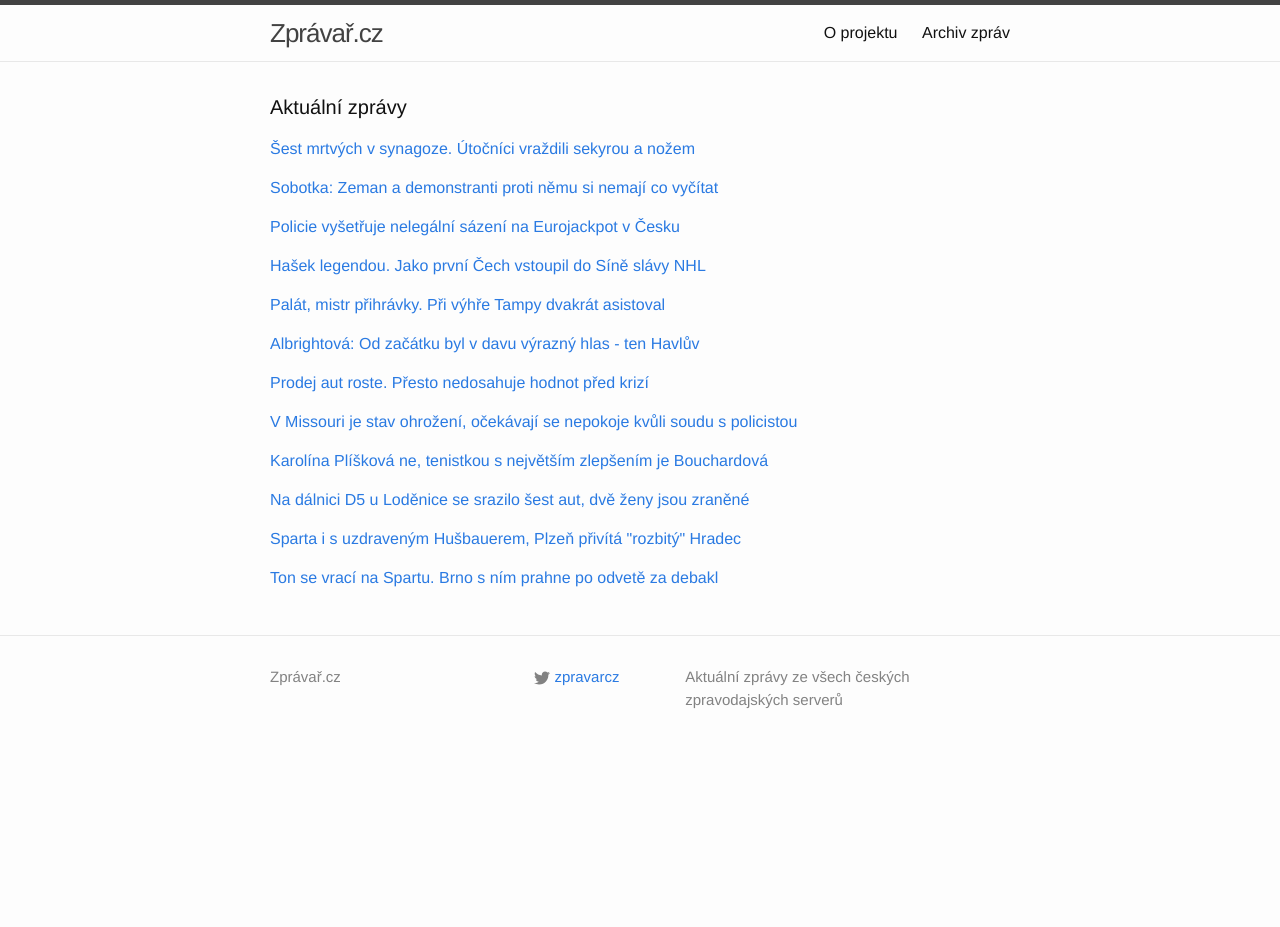
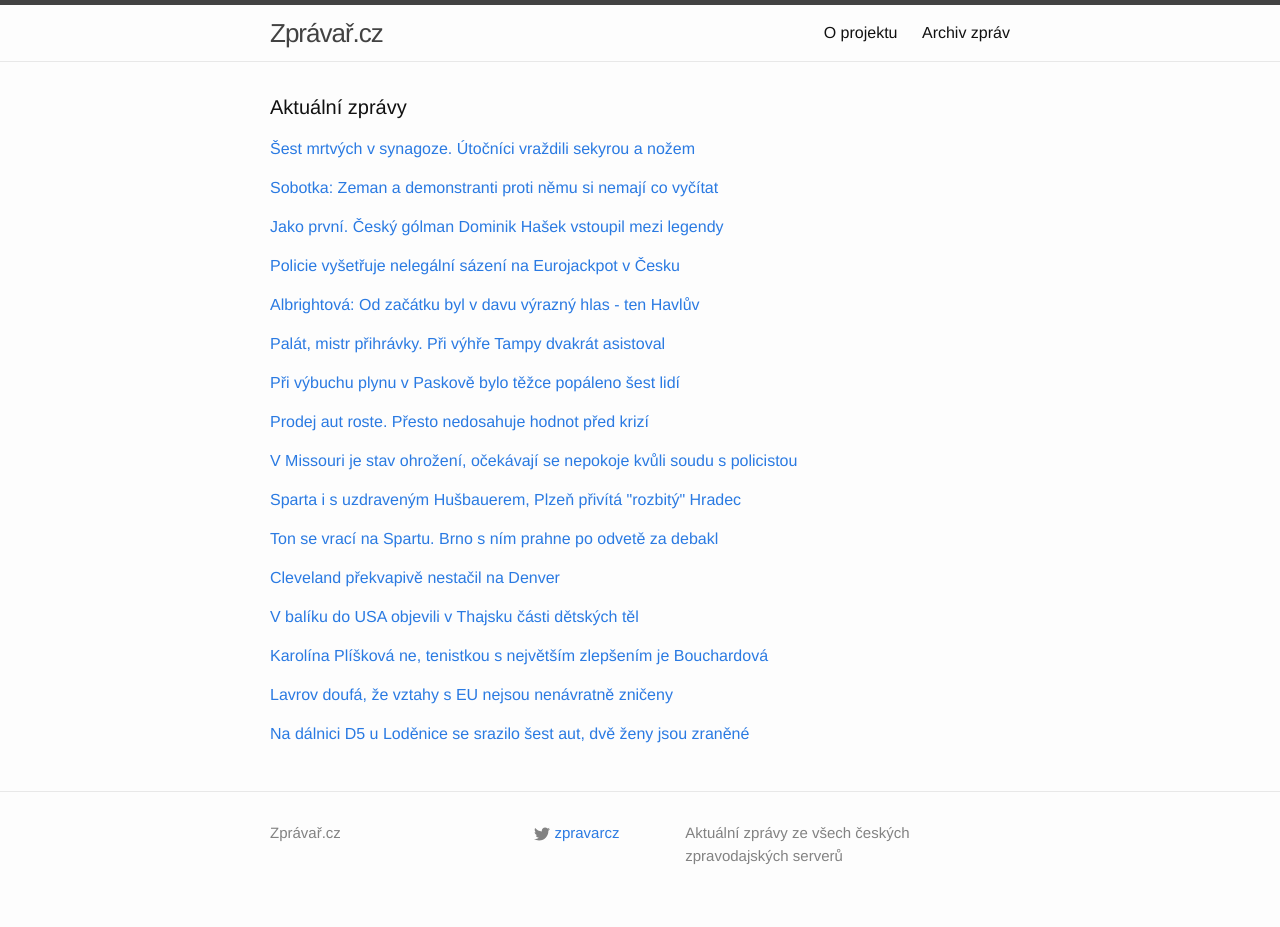
Before and after one commit to adliska/zpravar, a Jekyll site: the page built from index.html, in a window 1280 px wide. Built offline with Jekyll 4.4.1, drawn with Linux system fonts in a browser that asks for light colours; before the commit the page ends 900 px from its top, so only the background shows below that.

Commit message:
zpravar news update

```diff
--- a/index.html
+++ b/index.html
@@ -35,8 +35,18 @@ layout: default
 <li><a href=http://zpravy.idnes.cz/sobotka-odsoudil-protesty-proti-zemanovi-fjj-/domaci.aspx?c=A141117_233908_domaci_jj>Sobotka: Na prezidenta se vejce neházejí, nemá ale rozdělovat společnost - zpravy.idnes.cz</a></li>
 <li><a href=http://www.ceskenoviny.cz/zpravy/zpravy/sobotka-zeman-a-demonstranti-proti-nemu-si-nemaji-co-vycitat/1148328>Sobotka: Zeman a demonstranti proti němu si nemají co vyčítat - www.ceskenoviny.cz</a></li>
 </ul>
-</div><p><a href="javascript:;" onclick="toggle_visibility('zpravy2')">Policie vyšetřuje nelegální sázení na Eurojackpot v Česku</a></p>
+</div><p><a href="javascript:;" onclick="toggle_visibility('zpravy2')">Jako první. Český gólman Dominik Hašek vstoupil mezi legendy</a></p>
 <div id="zpravy2" style="display:none">
+<ul>
+<li><a href=http://www.denik.cz/hokej/jako-prvni-cesky-golman-dominik-hasek-vstoupil-mezi-legendy-20141118.html>Jako první. Český gólman Dominik Hašek vstoupil mezi legendy - www.denik.cz</a></li>
+<li><a href=http://www.tyden.cz/rubriky/sport/hokej/nhl/hasek-legendou-jako-prvni-cech-vstoupil-do-sine-slavy-nhl_324539.html>Hašek legendou. Jako první Čech vstoupil do Síně slávy NHL - www.tyden.cz</a></li>
+<li><a href=http://www.denik.cz/hokej/hasek-byl-jako-prvni-cech-uveden-do-hokejove-sine-slavy-v-torontu-20141118.html>Hašek byl jako první Čech uveden do hokejové Síně slávy v Torontu - www.denik.cz</a></li>
+<li><a href=http://hokej.idnes.cz/dominik-hasek-byl-jako-prvni-cech-uveden-do-hokejove-sine-slavy-v-torontu-1q5-/nhl.aspx?c=A141118_071808_nhl_ten>Hašek byl jako první Čech uveden do hokejové Síně slávy v Torontu - hokej.idnes.cz</a></li>
+<li><a href=http://sport.aktualne.cz/hasek-a-dalsi-legendy-byli-uvedeni-do-sine-slavy/r~08a704466ee311e4b6d20025900fea04/>Hašek a další legendy byli uvedeni do Síně slávy - sport.aktualne.cz</a></li>
+<li><a href=http://www.sportovninoviny.cz/zpravy/hasek-byl-jako-prvni-cech-uveden-do-hokejove-sine-slavy-v-torontu/1148336>Hašek byl jako první Čech uveden do hokejové Síně slávy v Torontu - www.sportovninoviny.cz</a></li>
+</ul>
+</div><p><a href="javascript:;" onclick="toggle_visibility('zpravy3')">Policie vyšetřuje nelegální sázení na Eurojackpot v Česku</a></p>
+<div id="zpravy3" style="display:none">
 <ul>
 <li><a href=http://www.tyden.cz/rubriky/domaci/krimi/policie-vysetruje-nelegalni-sazeni-na-eurojackpot-v-cesku_324536.html>Policie vyšetřuje nelegální sázení na Eurojackpot v Česku - www.tyden.cz</a></li>
 <li><a href=http://www.denik.cz/ekonomika/policie-proveruje-mozne-nelegalni-sazeni-na-eurojackpot-v-cr-20141118.html>Policie prověřuje možné nelegální sázení na Eurojackpot v ČR - www.denik.cz</a></li>
@@ -44,17 +54,17 @@ layout: default
 <li><a href=http://ekonomika.idnes.cz/policie-setri-podvod-v-sazeni-na-eurojackpot-f3h-/ekoakcie.aspx?c=A141118_073555_ekoakcie_skr>Policie vyšetřuje sázky na Eurojackpot, které nabízí firma z Gibraltaru - ekonomika.idnes.cz</a></li>
 <li><a href=http://www.financninoviny.cz/zpravodajstvi/zpravy/e15-policie-proveruje-mozne-nelegalni-sazeni-na-eurojackpot-v-cr/1148342>E15: Policie prověřuje možné nelegální sázení na Eurojackpot v ČR - www.financninoviny.cz</a></li>
 </ul>
-</div><p><a href="javascript:;" onclick="toggle_visibility('zpravy3')">Hašek legendou. Jako první Čech vstoupil do Síně slávy NHL</a></p>
-<div id="zpravy3" style="display:none">
+</div><p><a href="javascript:;" onclick="toggle_visibility('zpravy4')">Albrightová: Od začátku byl v davu výrazný hlas - ten Havlův</a></p>
+<div id="zpravy4" style="display:none">
 <ul>
-<li><a href=http://www.tyden.cz/rubriky/sport/hokej/nhl/hasek-legendou-jako-prvni-cech-vstoupil-do-sine-slavy-nhl_324539.html>Hašek legendou. Jako první Čech vstoupil do Síně slávy NHL - www.tyden.cz</a></li>
-<li><a href=http://www.denik.cz/hokej/hasek-byl-jako-prvni-cech-uveden-do-hokejove-sine-slavy-v-torontu-20141118.html>Hašek byl jako první Čech uveden do hokejové Síně slávy v Torontu - www.denik.cz</a></li>
-<li><a href=http://hokej.idnes.cz/dominik-hasek-byl-jako-prvni-cech-uveden-do-hokejove-sine-slavy-v-torontu-1q5-/nhl.aspx?c=A141118_071808_nhl_ten>Hašek byl jako první Čech uveden do hokejové Síně slávy v Torontu - hokej.idnes.cz</a></li>
-<li><a href=http://sport.aktualne.cz/hasek-a-dalsi-legendy-byli-uvedeni-do-sine-slavy/r~08a704466ee311e4b6d20025900fea04/>Hašek a další legendy byli uvedeni do Síně slávy - sport.aktualne.cz</a></li>
-<li><a href=http://www.sportovninoviny.cz/zpravy/hasek-byl-jako-prvni-cech-uveden-do-hokejove-sine-slavy-v-torontu/1148336>Hašek byl jako první Čech uveden do hokejové Síně slávy v Torontu - www.sportovninoviny.cz</a></li>
+<li><a href=http://www.ceskatelevize.cz/ct24/svet/292735-albrightova-od-zacatku-byl-v-davu-vyrazny-hlas-ten-havluv/>Albrightová: Od začátku byl v davu výrazný hlas - ten Havlův - www.ceskatelevize.cz</a></li>
+<li><a href=http://zpravy.e15.cz/zahranicni/udalosti/albrightova-uspech-listopadu-1989-zalezel-na-statisicich-obcanu-2-1137707>Albrightová: Úspěch listopadu 1989 záležel na statisících občanů - zpravy.e15.cz</a></li>
+<li><a href=http://www.ceskenoviny.cz/zpravy/zpravy/albrightova-uspech-listopadu-1989-zalezel-na-statisicich-obcanu/1148333>Albrightová: Úspěch listopadu 1989 záležel na statisících občanů - www.ceskenoviny.cz</a></li>
+<li><a href=http://www.novinky.cz/zahranicni/amerika/353733-albrightova-ocenila-ulohu-havla-pomohl-nastolit-demokracii.html>Albrightová ocenila úlohu Havla, pomohl nastolit demokracii - www.novinky.cz</a></li>
+<li><a href=http://www.ceskenoviny.cz/zpravy/zpravy/havel-se-podle-albrightove-zaslouzil-o-uspech-listopadu-1989/1148333>Havel se podle Albrightové zasloužil o úspěch listopadu 1989 - www.ceskenoviny.cz</a></li>
 </ul>
-</div><p><a href="javascript:;" onclick="toggle_visibility('zpravy4')">Palát, mistr přihrávky. Při výhře Tampy dvakrát asistoval</a></p>
-<div id="zpravy4" style="display:none">
+</div><p><a href="javascript:;" onclick="toggle_visibility('zpravy5')">Palát, mistr přihrávky. Při výhře Tampy dvakrát asistoval</a></p>
+<div id="zpravy5" style="display:none">
 <ul>
 <li><a href=http://www.tyden.cz/rubriky/sport/hokej/nhl/palat-mistr-prihravky-pri-vyhre-tampy-dvakrat-asistoval_324534.html>Palát, mistr přihrávky. Při výhře Tampy dvakrát asistoval - www.tyden.cz</a></li>
 <li><a href=http://www.denik.cz/hokej/palat-dvakrat-asistoval-u-vyhry-tampy-na-lede-rangers-20141118.html>Palát dvakrát asistoval u výhry Tampy na ledě Rangers - www.denik.cz</a></li>
@@ -62,56 +72,76 @@ layout: default
 <li><a href=http://www.sportovninoviny.cz/zpravy/palat-prispel-dvema-asistencemi-k-vyhre-tampy-na-lede-rangers/1148357>Palát přispěl dvěma asistencemi k výhře Tampy na ledě Rangers - www.sportovninoviny.cz</a></li>
 <li><a href=http://sport.aktualne.cz/palat-prispel-k-vyhre-tampy-dvema-asistencemi/r~90d113e06ee611e4b5c5002590604f2e/>Palát přispěl k výhře Tampy dvěma asistencemi - sport.aktualne.cz</a></li>
 </ul>
-</div><p><a href="javascript:;" onclick="toggle_visibility('zpravy5')">Albrightová: Od začátku byl v davu výrazný hlas - ten Havlův</a></p>
-<div id="zpravy5" style="display:none">
+</div><p><a href="javascript:;" onclick="toggle_visibility('zpravy6')">Při výbuchu plynu v Paskově bylo těžce popáleno šest lidí</a></p>
+<div id="zpravy6" style="display:none">
 <ul>
-<li><a href=http://www.ceskatelevize.cz/ct24/svet/292735-albrightova-od-zacatku-byl-v-davu-vyrazny-hlas-ten-havluv/>Albrightová: Od začátku byl v davu výrazný hlas - ten Havlův - www.ceskatelevize.cz</a></li>
-<li><a href=http://zpravy.e15.cz/zahranicni/udalosti/albrightova-uspech-listopadu-1989-zalezel-na-statisicich-obcanu-2-1137707>Albrightová: Úspěch listopadu 1989 záležel na statisících občanů - zpravy.e15.cz</a></li>
-<li><a href=http://www.ceskenoviny.cz/zpravy/zpravy/albrightova-uspech-listopadu-1989-zalezel-na-statisicich-obcanu/1148333>Albrightová: Úspěch listopadu 1989 záležel na statisících občanů - www.ceskenoviny.cz</a></li>
-<li><a href=http://www.novinky.cz/zahranicni/amerika/353733-albrightova-ocenila-ulohu-havla-pomohl-nastolit-demokracii.html>Albrightová ocenila úlohu Havla, pomohl nastolit demokracii - www.novinky.cz</a></li>
-<li><a href=http://www.ceskenoviny.cz/zpravy/zpravy/havel-se-podle-albrightove-zaslouzil-o-uspech-listopadu-1989/1148333>Havel se podle Albrightové zasloužil o úspěch listopadu 1989 - www.ceskenoviny.cz</a></li>
+<li><a href=http://www.tyden.cz/rubriky/domaci/pri-vybuchu-plynu-v-paskove-bylo-tezce-popaleno-sest-lidi_324546.html>Při výbuchu plynu v Paskově bylo těžce popáleno šest lidí - www.tyden.cz</a></li>
+<li><a href=http://zpravy.aktualne.cz/regiony/moravskoslezsky/na-celnim-urade-v-paskove-vybuchl-plyn-zranil-sest-lidi/r~9115f18c6efe11e49b26002590604f2e/>Výbuch plynu na celním úřadě v Paskově zranil šest lidí - zpravy.aktualne.cz</a></li>
+<li><a href=http://www.ceskatelevize.cz/ct24/regiony/292738-sest-lidi-bylo-zraneno-pri-vybuchu-plynu-v-paskove/>Šest lidí bylo zraněno při výbuchu plynu v Paskově - www.ceskatelevize.cz</a></li>
+<li><a href=http://www.ceskatelevize.cz/ct24/regiony/292738-sest-lidi-bylo-dnes-rano-zraneno-pri-vybuchu-plynu-v-paskove/>Šest lidí bylo dnes ráno zraněno při výbuchu plynu v Paskově - www.ceskatelevize.cz</a></li>
 </ul>
-</div><p><a href="javascript:;" onclick="toggle_visibility('zpravy6')">Prodej aut roste. Přesto nedosahuje hodnot před krizí</a></p>
-<div id="zpravy6" style="display:none">
+</div><p><a href="javascript:;" onclick="toggle_visibility('zpravy7')">Prodej aut roste. Přesto nedosahuje hodnot před krizí</a></p>
+<div id="zpravy7" style="display:none">
 <ul>
 <li><a href=http://zpravy.e15.cz/byznys/prumysl-a-energetika/prodej-aut-roste-presto-nedosahuje-hodnot-pred-krizi-1137722>Prodej aut roste. Přesto nedosahuje hodnot před krizí - zpravy.e15.cz</a></li>
 <li><a href=http://zpravy.aktualne.cz/ekonomika/auto/auta-se-v-eu-prodavaji-stale-dobre-trh-roste-jiz-14-mesicu/r~cfca7b106ef811e4aff10025900fea04/>Trh s auty roste již 14 měsíců. Podíl Škody se dále zvyšuje - zpravy.aktualne.cz</a></li>
 <li><a href=http://www.financninoviny.cz/zpravodajstvi/zpravy/prodej-aut-v-eu-pokracuje-v-rustu-v-rijnu-stoupl-o-6-5-procenta/1148378>Prodej aut v EU pokračuje v růstu, v říjnu stoupl o 6,5 procenta - www.financninoviny.cz</a></li>
 <li><a href=http://ekonomika.idnes.cz/prodej-aut-v-eu-v-rijnu-rostl-o-6-5-procenta-fgm-/eko_euro.aspx?c=A141118_083222_eko_euro_nio>Prodeje aut rostou. Evropané jich v říjnu nakoupili přes milion - ekonomika.idnes.cz</a></li>
 </ul>
-</div><p><a href="javascript:;" onclick="toggle_visibility('zpravy7')">V Missouri je stav ohrožení, očekávají se nepokoje kvůli soudu s policistou</a></p>
-<div id="zpravy7" style="display:none">
+</div><p><a href="javascript:;" onclick="toggle_visibility('zpravy8')">V Missouri je stav ohrožení, očekávají se nepokoje kvůli soudu s policistou</a></p>
+<div id="zpravy8" style="display:none">
 <ul>
 <li><a href=http://www.ceskatelevize.cz/ct24/svet/292731-v-missouri-je-stav-ohrozeni-ocekavaji-se-nepokoje-kvuli-soudu-s-policistou/>V Missouri je stav ohrožení, očekávají se nepokoje kvůli soudu s policistou - www.ceskatelevize.cz</a></li>
 <li><a href=http://www.ceskatelevize.cz/ct24/svet/292731-v-missouri-je-stav-ohrozeni-guverner-se-boji-nepokoju-kvuli-soudu-s-policistou/>V Missouri je stav ohrožení, guvernér se bojí nepokojů kvůli soudu s policistou - www.ceskatelevize.cz</a></li>
 <li><a href=http://www.ceskatelevize.cz/ct24/svet/292731-do-fergusonu-miri-narodni-garda-guverner-se-boji-nepokoju/>Do Fergusonu míří národní garda, guvernér se bojí nepokojů - www.ceskatelevize.cz</a></li>
 </ul>
-</div><p><a href="javascript:;" onclick="toggle_visibility('zpravy8')">Karolína Plíšková ne, tenistkou s největším zlepšením je Bouchardová</a></p>
-<div id="zpravy8" style="display:none">
+</div><p><a href="javascript:;" onclick="toggle_visibility('zpravy9')">Sparta i s uzdraveným Hušbauerem, Plzeň přivítá "rozbitý" Hradec</a></p>
+<div id="zpravy9" style="display:none">
+<ul>
+<li><a href=http://www.tyden.cz/rubriky/sport/fotbal/fotbalova-liga/sparta-i-s-uzdravenym-husbauerem-plzen-privita-rozbity-hradec_324527.html>Sparta i s uzdraveným Hušbauerem, Plzeň přivítá "rozbitý" Hradec - www.tyden.cz</a></li>
+<li><a href=http://www.tyden.cz/rubriky/sport/fotbal/fotbalova-liga/sparta-i-s-uzdravenym-husbaurerem-plzen-privita-rozbity-hradec_324527.html>Sparta i s uzdraveným Hušbaurerem, Plzeň přivítá "rozbitý" Hradec - www.tyden.cz</a></li>
+<li><a href=http://www.tyden.cz/rubriky/sport/fotbal/fotbalova-liga/sparte-se-vraci-husbaurer-plzen-bude-hostit-rozbity-hradec_324527.html>Spartě se vrací Hušbaurer, Plzeň bude hostit "rozbitý" Hradec - www.tyden.cz</a></li>
+</ul>
+</div><p><a href="javascript:;" onclick="toggle_visibility('zpravy10')">Ton se vrací na Spartu. Brno s ním prahne po odvetě za debakl</a></p>
+<div id="zpravy10" style="display:none">
+<ul>
+<li><a href=http://www.tyden.cz/rubriky/sport/hokej/extraliga/ton-se-vraci-na-spartu-brno-s-nim-prahne-po-odvete-za-debakl_324530.html>Ton se vrací na Spartu. Brno s ním prahne po odvetě za debakl - www.tyden.cz</a></li>
+<li><a href=http://www.tyden.cz/rubriky/sport/hokej/extraliga/ton-se-vraci-na-spartu-brno-prahne-po-odvete-za-debakl_324530.html>Ton se vrací na Spartu, Brno prahne po odvetě za debakl - www.tyden.cz</a></li>
+<li><a href=http://www.tyden.cz/rubriky/sport/hokej/extraliga/ton-se-vraci-na-spartu-brno-prahne-po-odvete-za-ostudny-debakl_324530.html>Ton se vrací na Spartu, Brno prahne po odvetě za ostudný debakl - www.tyden.cz</a></li>
+</ul>
+</div><p><a href="javascript:;" onclick="toggle_visibility('zpravy11')">Cleveland překvapivě nestačil na Denver</a></p>
+<div id="zpravy11" style="display:none">
+<ul>
+<li><a href=http://sport.aktualne.cz/cleveland-prekvapive-nestacil-na-denver/r~5825de2c6eff11e4a10c0025900fea04/>Cleveland překvapivě nestačil na Denver - sport.aktualne.cz</a></li>
+<li><a href=http://www.sportovninoviny.cz/zpravy/basketbaliste-clevelandu-prekvapive-nestacili-na-denver/1148390>Basketbalisté Clevelandu překvapivě nestačili na Denver - www.sportovninoviny.cz</a></li>
+<li><a href=http://sport.idnes.cz/basketbal-nba-souhrn-0lx-/basket.aspx?c=A141118_092157_sport-basket_ten>NBA teď kraluje Memphis. Cleveland překvapivě nestačil na Denver - sport.idnes.cz</a></li>
+</ul>
+</div><p><a href="javascript:;" onclick="toggle_visibility('zpravy12')">V balíku do USA objevili v Thajsku části dětských těl</a></p>
+<div id="zpravy12" style="display:none">
+<ul>
+<li><a href=http://www.novinky.cz/zahranicni/svet/353736-v-baliku-do-usa-objevili-v-thajsku-casti-detskych-tel.html>V balíku do USA objevili v Thajsku části dětských těl - www.novinky.cz</a></li>
+<li><a href=http://www.novinky.cz/zahranicni/svet/353736-v-baliku-do-usa-nasli-v-thajsku-casti-detskych-tel.html>V balíku do USA našli v Thajsku části dětských těl - www.novinky.cz</a></li>
+<li><a href=http://www.ceskenoviny.cz/zpravy/zpravy/thajska-zasilkova-sluzba-nasla-v-baliku-do-usa-casti-detskych-tel/1148365>Thajská zásilková služba našla v balíku do USA části dětských těl - www.ceskenoviny.cz</a></li>
+</ul>
+</div><p><a href="javascript:;" onclick="toggle_visibility('zpravy13')">Karolína Plíšková ne, tenistkou s největším zlepšením je Bouchardová</a></p>
+<div id="zpravy13" style="display:none">
 <ul>
 <li><a href=http://sport.idnes.cz/pliskova-bouchardova-tenis-wta-hracka-s-nejvetsim-zlepsenim-pr9-/tenis.aspx?c=A141118_084244_tenis_ten>Karolína Plíšková ne, tenistkou s největším zlepšením je Bouchardová - sport.idnes.cz</a></li>
 <li><a href=http://sport.aktualne.cz/eugenie-bouchardova-ziskala-cenu-za-nejvetsi-zlepseni-sezony/r~ec5176906ef711e4aff10025900fea04/>Eugenie Bouchardová získala cenu za největší zlepšení sezony - sport.aktualne.cz</a></li>
 <li><a href=http://www.sportovninoviny.cz/zpravy/bouchardova-ma-cenu-za-nejvetsi-zlepseni-porazila-pliskovou/1148372>Bouchardová má cenu za největší zlepšení, porazila Plíškovou - www.sportovninoviny.cz</a></li>
 </ul>
-</div><p><a href="javascript:;" onclick="toggle_visibility('zpravy9')">Na dálnici D5 u Loděnice se srazilo šest aut, dvě ženy jsou zraněné  </a></p>
-<div id="zpravy9" style="display:none">
+</div><p><a href="javascript:;" onclick="toggle_visibility('zpravy14')">Lavrov doufá, že vztahy s EU nejsou nenávratně zničeny</a></p>
+<div id="zpravy14" style="display:none">
+<ul>
+<li><a href=http://www.tyden.cz/rubriky/zahranici/rusko-a-okoli/lavrov-doufa-ze-vztahy-s-eu-nejsou-nenavratne-zniceny_324545.html>Lavrov doufá, že vztahy s EU nejsou nenávratně zničeny - www.tyden.cz</a></li>
+<li><a href=http://zpravy.e15.cz/zahranicni/politika/lavrov-doufa-ze-se-vztahy-s-eu-nepokazily-nezvratne-1137717>Lavrov doufá, že se vztahy s EU nepokazily nezvratně - zpravy.e15.cz</a></li>
+<li><a href=http://www.ceskenoviny.cz/zpravy/zpravy/lavrov-doufa-ze-se-vztahy-s-eu-nepokazily-nezvratne/1148373>Lavrov doufá, že se vztahy s EU nepokazily nezvratně - www.ceskenoviny.cz</a></li>
+</ul>
+</div><p><a href="javascript:;" onclick="toggle_visibility('zpravy15')">Na dálnici D5 u Loděnice se srazilo šest aut, dvě ženy jsou zraněné  </a></p>
+<div id="zpravy15" style="display:none">
 <ul>
 <li><a href=http://www.rozhlas.cz/_zprava/na-dalnici-d5-u-lodenice-se-srazilo-sest-aut-dve-zeny-jsou-zranene--1421540>Na dálnici D5 u Loděnice se srazilo šest aut, dvě ženy jsou zraněné   - www.rozhlas.cz</a></li>
 <li><a href=http://www.novinky.cz/domaci/353739-provoz-na-dalnici-d5-zkomplikovala-hromadna-nehoda.html>Provoz na dálnici D5 zkomplikovala hromadná nehoda - www.novinky.cz</a></li>
 <li><a href=http://www.denik.cz/z_domova/na-d5-u-lodenice-se-srazilo-sest-aut-misto-je-prujezdne-jednim-pruhem-20141118.html>Na D5 u Loděnice se srazilo šest aut. Místo je průjezdné jedním pruhem - www.denik.cz</a></li>
 </ul>
-</div><p><a href="javascript:;" onclick="toggle_visibility('zpravy10')">Sparta i s uzdraveným Hušbauerem, Plzeň přivítá "rozbitý" Hradec</a></p>
-<div id="zpravy10" style="display:none">
-<ul>
-<li><a href=http://www.tyden.cz/rubriky/sport/fotbal/fotbalova-liga/sparta-i-s-uzdravenym-husbauerem-plzen-privita-rozbity-hradec_324527.html>Sparta i s uzdraveným Hušbauerem, Plzeň přivítá "rozbitý" Hradec - www.tyden.cz</a></li>
-<li><a href=http://www.tyden.cz/rubriky/sport/fotbal/fotbalova-liga/sparta-i-s-uzdravenym-husbaurerem-plzen-privita-rozbity-hradec_324527.html>Sparta i s uzdraveným Hušbaurerem, Plzeň přivítá "rozbitý" Hradec - www.tyden.cz</a></li>
-<li><a href=http://www.tyden.cz/rubriky/sport/fotbal/fotbalova-liga/sparte-se-vraci-husbaurer-plzen-bude-hostit-rozbity-hradec_324527.html>Spartě se vrací Hušbaurer, Plzeň bude hostit "rozbitý" Hradec - www.tyden.cz</a></li>
-</ul>
-</div><p><a href="javascript:;" onclick="toggle_visibility('zpravy11')">Ton se vrací na Spartu. Brno s ním prahne po odvetě za debakl</a></p>
-<div id="zpravy11" style="display:none">
-<ul>
-<li><a href=http://www.tyden.cz/rubriky/sport/hokej/extraliga/ton-se-vraci-na-spartu-brno-s-nim-prahne-po-odvete-za-debakl_324530.html>Ton se vrací na Spartu. Brno s ním prahne po odvetě za debakl - www.tyden.cz</a></li>
-<li><a href=http://www.tyden.cz/rubriky/sport/hokej/extraliga/ton-se-vraci-na-spartu-brno-prahne-po-odvete-za-debakl_324530.html>Ton se vrací na Spartu, Brno prahne po odvetě za debakl - www.tyden.cz</a></li>
-<li><a href=http://www.tyden.cz/rubriky/sport/hokej/extraliga/ton-se-vraci-na-spartu-brno-prahne-po-odvete-za-ostudny-debakl_324530.html>Ton se vrací na Spartu, Brno prahne po odvetě za ostudný debakl - www.tyden.cz</a></li>
-</ul>
 </div></div>
```
